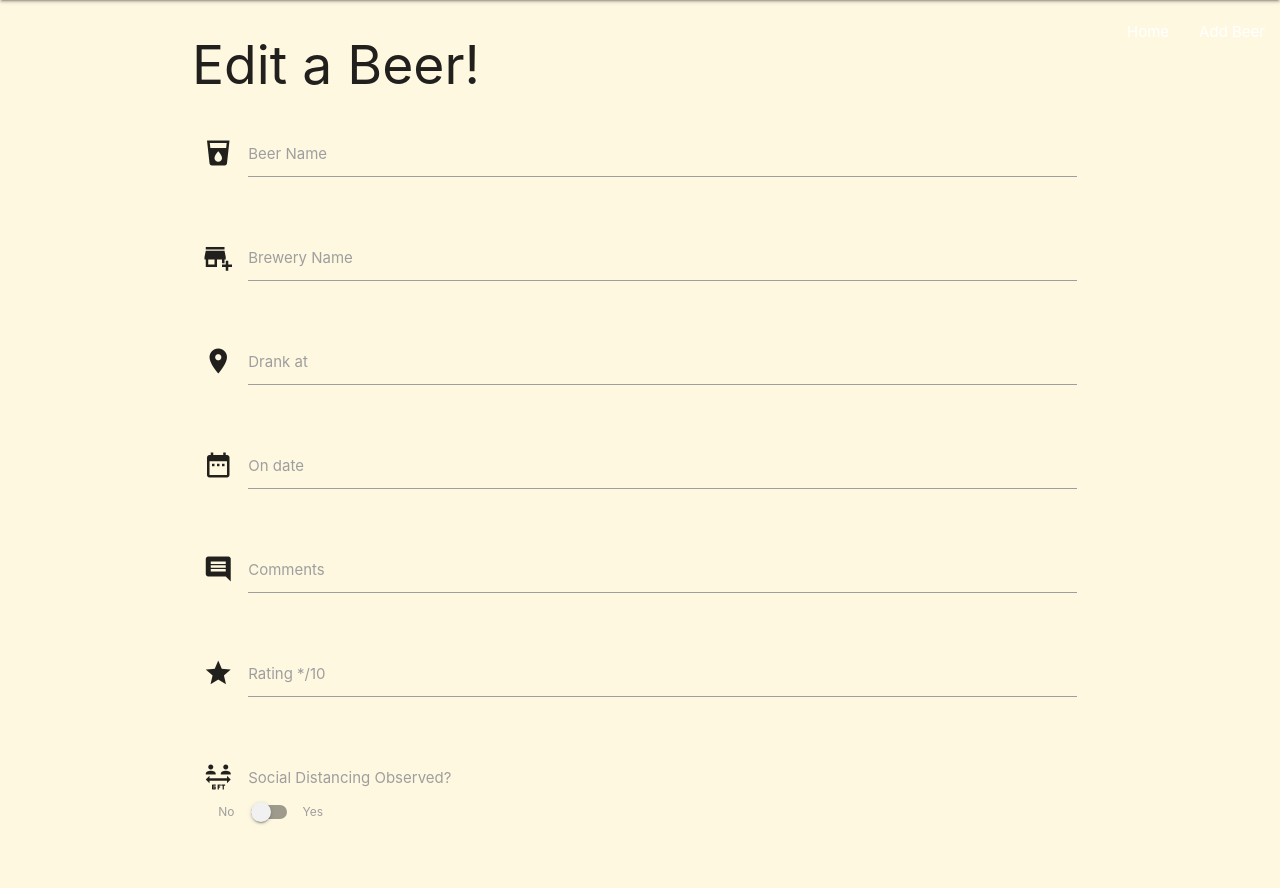
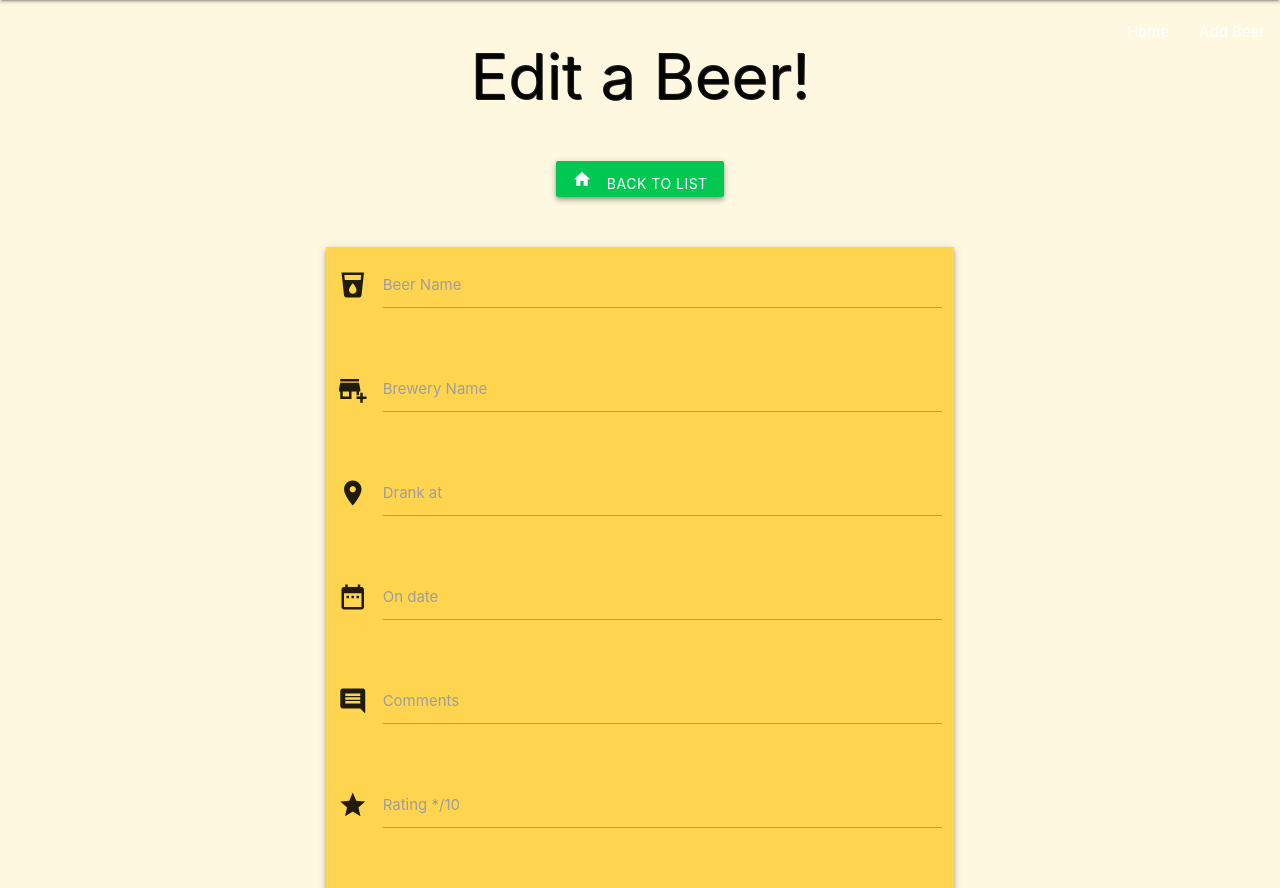
Before and after one commit to menacethedenis/CI_Milestone_3_Denis_Lymer, a Flask app: template templates/editbeer.html in a window 1280 px wide. Shown: the part 64-952 px from the top of the page. Run offline with Flask 2, Linux system fonts and the light colour scheme; the template is opened without the code that fills it, so the values that code supplies are empty; some libraries are stand-ins or nearby versions.

Commit message:
finished styling edit page, added button to return to homepage

```diff
--- a/static/css/style.css
+++ b/static/css/style.css
@@ -48,6 +48,12 @@ body {
     background-color: #f00;
 }
 
+.card-title {
+    text-shadow: 0.5px 0.5px;
+    padding-bottom: 10px;
+    text-align: center;
+}
+
 /*-----------------------------headers */
 .beer_header {
     margin-left:20px;
@@ -56,6 +62,7 @@ body {
 
 .page-header {
     text-align: center;
+    text-shadow: 1px 1px;
 }
 
 /*-----------------------------navbar */
--- a/templates/editbeer.html
+++ b/templates/editbeer.html
@@ -1,8 +1,14 @@
 {% extends 'base.html' %}
 {% block content %}
-<h2>Edit a Beer!</h2>
+<div class="container">
+<div class="col s12">
+    <h1 class="page-header">Edit a Beer!</h1>
+</div>
+<div class="row btn-row">
+    <div class="col s12 btn-col btn-add"><a href="{{url_for('get_beer')}}" class="waves-effect waves-light green accent-4 btn add-btn z-depth-2"><i class="material-icons button-icon">home</i>Back to list</a></div>
+</div>
 <div class="row">
-    <form action="{{url_for('update_beer', beer_id=beer._id)}}" method="POST" class="col s12">
+    <form action="{{url_for('update_beer', beer_id=beer._id)}}" method="POST" class="col s12 z-depth-2 coll-head">
       <div class="row">
         <div class="input-field col s12">
           <i class="material-icons prefix">local_drink</i>
@@ -64,14 +70,14 @@
        </div>
        <div class="row">
         <div class="container col sm 12" id="beer_submit">
-            <button class="btn waves-effect waves-light" type="submit" name="action">Edit Me!
+            <button class="btn waves-effect waves-light green accent-4" type="submit" name="action">Confirm Edit
                 <i class="material-icons right">send</i>
             </button>
        </div>
        </div>
     </form>
 </div>
-
+</div>
 <script src="https://code.jquery.com/jquery-3.5.1.min.js" integrity="sha256-9/aliU8dGd2tb6OSsuzixeV4y/faTqgFtohetphbbj0=" crossorigin="anonymous"></script>
 <script type="text/javascript">
     $(document).ready(function(){
```
